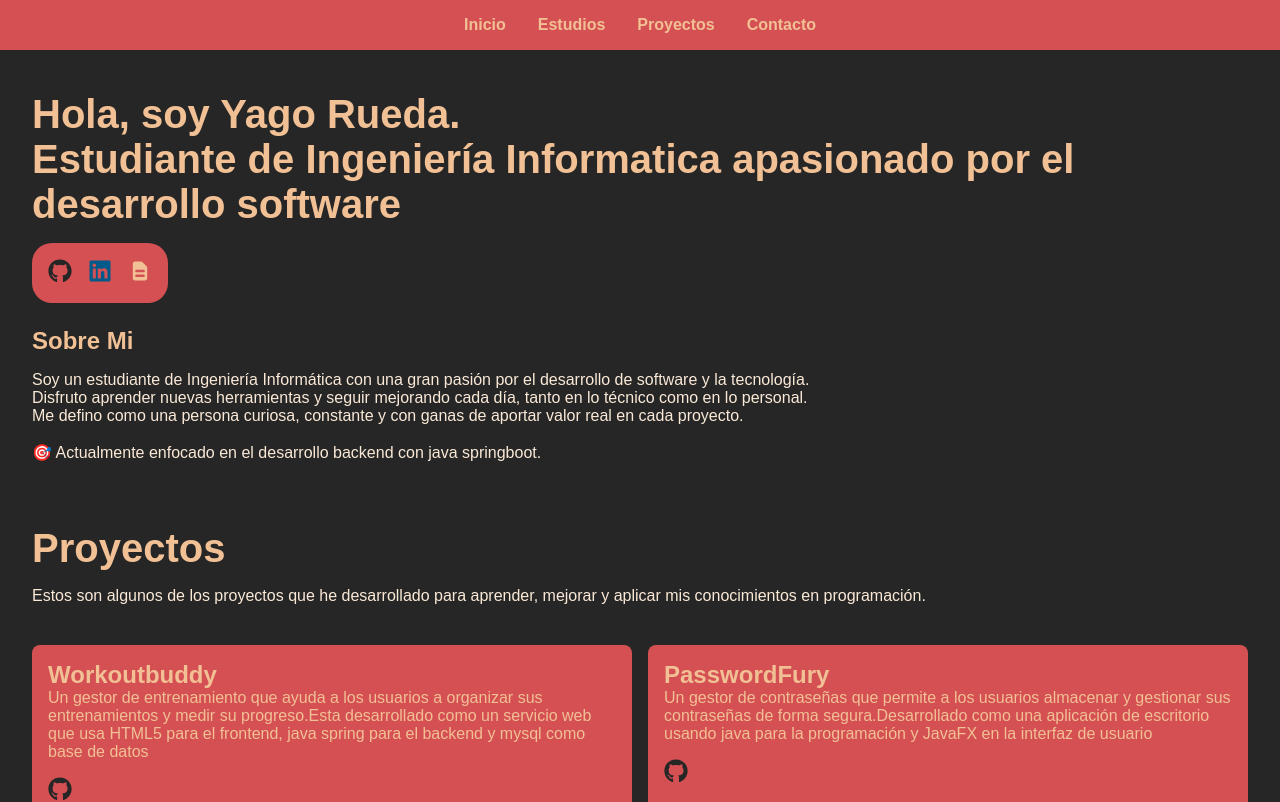
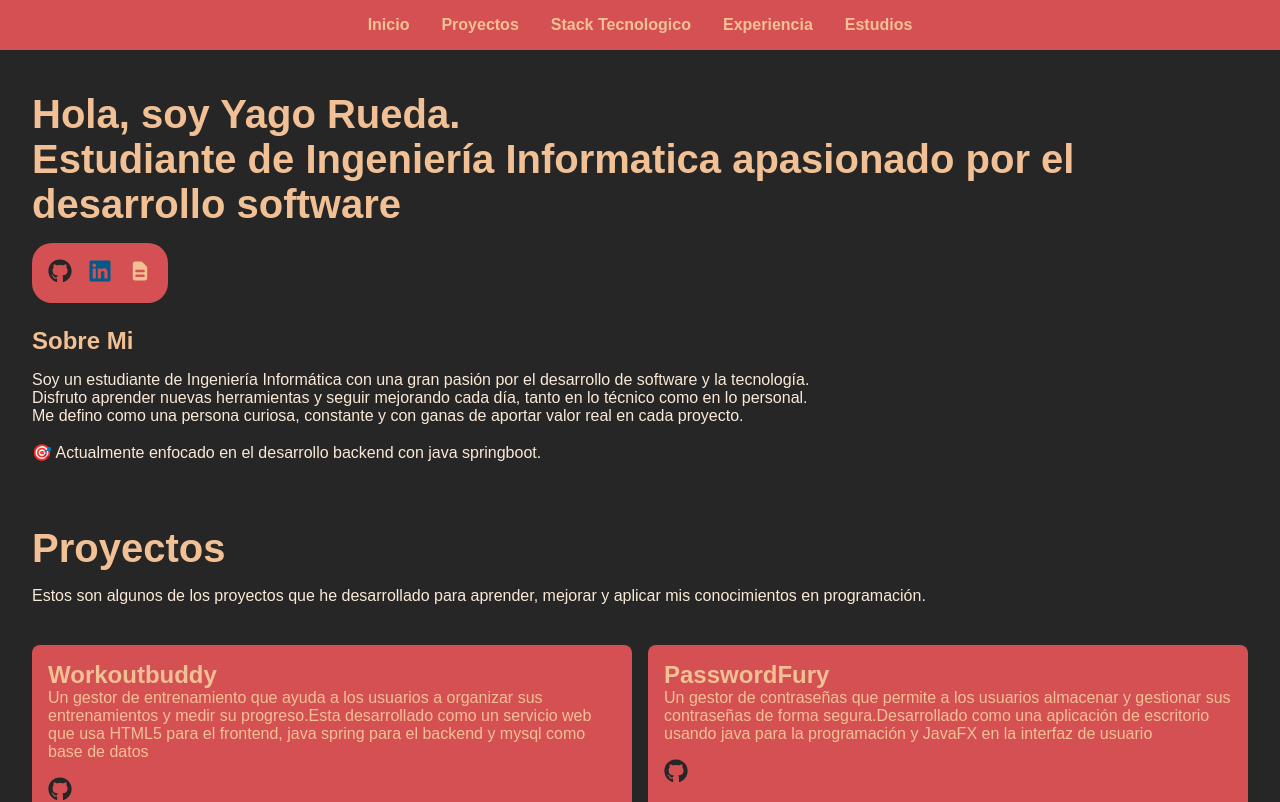
Before and after one commit to Yago-Rueda-24/Portfolio, a React (Vite) app: page / in a window 1280 px wide. Shown: the top 802 px of the page. Built offline with nearby package versions, Linux system fonts and the light colour scheme.

Commit message:
modificacion de la barra de navegación

```diff
--- a/src/components/Navbar.jsx
+++ b/src/components/Navbar.jsx
@@ -3,9 +3,11 @@ function Navbar() {
   return (
     <nav className="navbar">
       <a href="#home">Inicio</a>
+      <a href="#projects">Proyectos</a>
+      <a href="#stackTecnologico">Stack Tecnologico</a>
+      <a href="#experience">Experiencia</a>
       <a href="#estudios">Estudios</a>
-      <a href="#projects">Proyectos</a>
-      <a href="#contact">Contacto</a>
+
     </nav>
   );
 }
```
